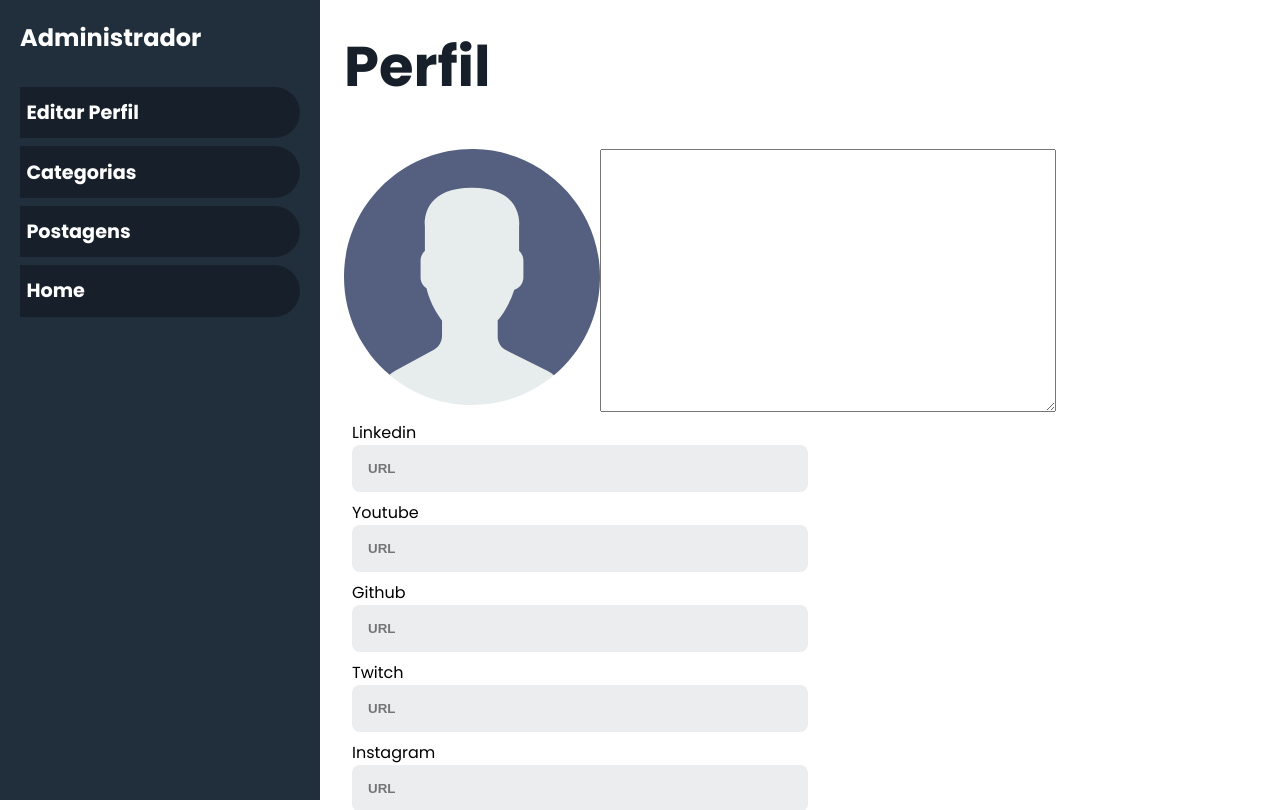
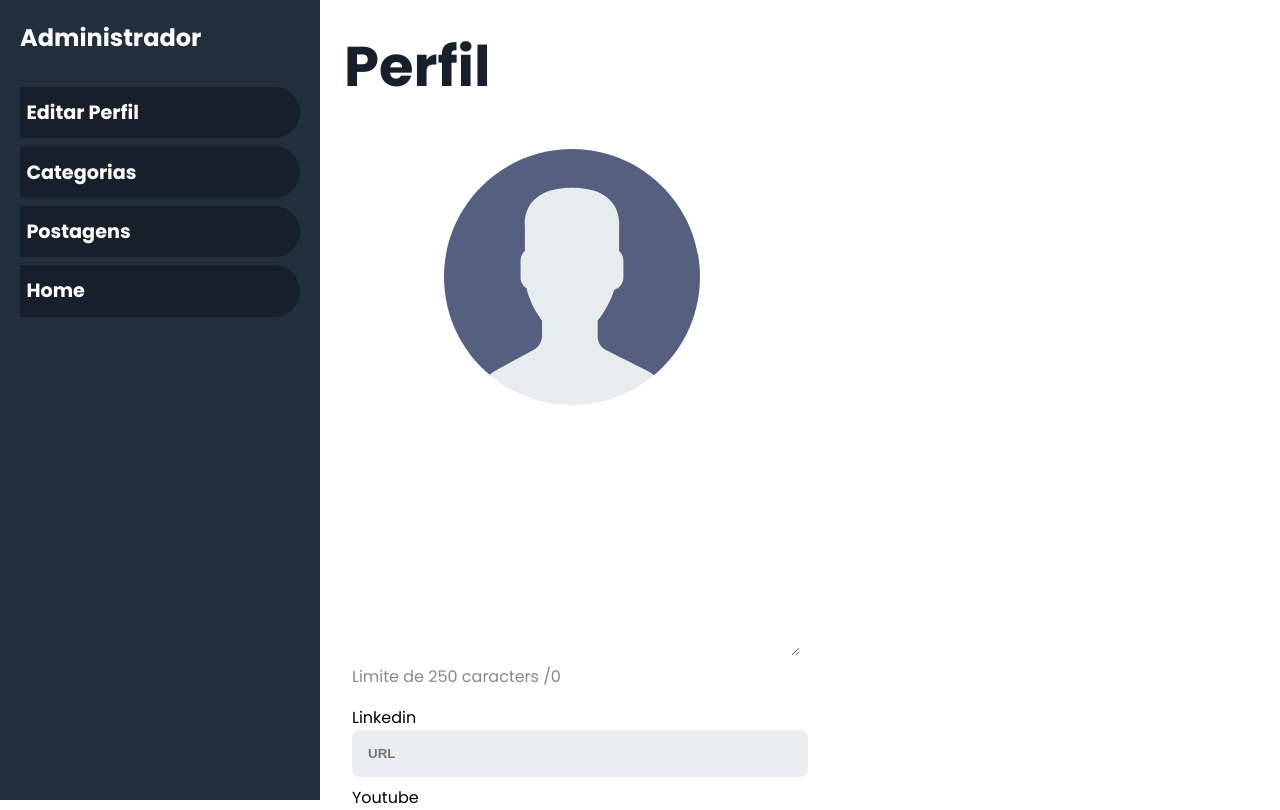
Before and after one commit to juniorHotes/react-blog, a React (Create React App) app in the folder client/: page /admin/profile in a window 1280 px wide. Shown: the top 810 px of the page. Built offline with nearby package versions, Linux system fonts and the light colour scheme; no server answers.

Commit message:
Refactoring.

```diff
--- a/client/src/pages/admin/Profile/index.jsx
+++ b/client/src/pages/admin/Profile/index.jsx
@@ -4,19 +4,22 @@ import VerticalNav from '../../../components/VerticalNav'
 import AdminOptions from '../../../components/AdminOptions'
 import WrapperAside from '../../../components/WrapperAside'
 
-import { ProfileContainer, ImgContainer, Img, Email, Textarea} from './styles'
+import { ProfileContainer, ImgContainer, Img, Email} from './styles'
 
 import Button from '../../../components/Button'
 import Input from '../../../components/Input'
+import TextArea from '../../../components/TextArea'
 import DefaulUserPofile from '../../../assets/icons/default_user.svg'
 
 export default function Profile() {
     const [profile, setProfile] = useState([])
+    const [about, setAbout] = useState('')
 
     useEffect(async () => {
         const { data } = await api.get('/admin/profile')
         setProfile(...data)
-        console.log(data)
+        setAbout(data[0].about_me)
+        console.log(data[0].about_me)
     }, [])
 
     return (
@@ -33,7 +36,7 @@ export default function Profile() {
 
                     <h1>{profile.name}</h1>
                     <Email>{profile.email}</Email>
-                    <Textarea name="about" id="about">{profile.about_me}</Textarea>
+                    <TextArea name="about" value={about} onChange={e => setAbout(e.target.value)}></TextArea>
                 </ProfileContainer>
 
                 <div>
--- a/client/src/pages/admin/Profile/styles.js
+++ b/client/src/pages/admin/Profile/styles.js
@@ -2,7 +2,14 @@ import Styled from 'styled-components'
 
 export const ProfileContainer = Styled.div`
     display: flex;
-    flex-direction: row;
+    flex-direction: column;
+    justify-content: center;
+    align-items: center;
+    width: 50%;
+
+    & h1 {
+        font-size: 3rem;
+    }
 `
 export const ImgContainer = Styled.div`
     width: 16rem;
@@ -13,11 +20,7 @@ export const Img = Styled.img`
 `
 
 export const Email = Styled.span`
-
+    display: block;
+    font-size: 1.2rem;
+    margin: 12px 0;
 `
-
-export const Textarea = Styled.textarea`
-    width: 50%;
-    resize: vertical;
-
-`
```
